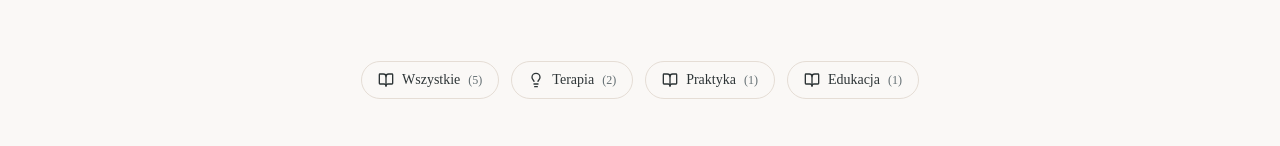
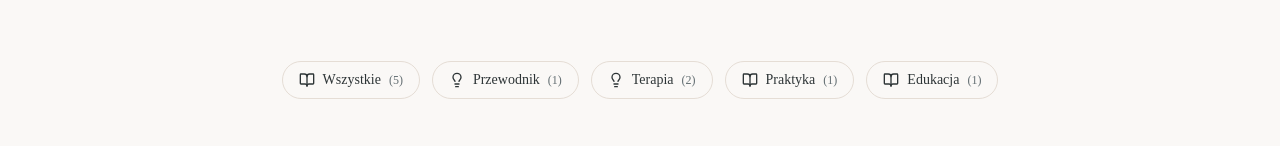
Before and after one commit to totawierzba-star/sg-8666905e-bcc0-4ab2-a8e9-61b5a6ffc3b2-1773721541, a Next.js app: page /artykuly in a window 1280 px wide. Shown: the part 288-434 px from the top of the page. Built offline with nearby package versions, Linux system fonts and the light colour scheme; grey boxes are pictures that could not be loaded.

Commit message:
fix(articles): Correctly add bajkoterapia article and update categories

```diff
--- a/src/pages/artykuly/index.tsx
+++ b/src/pages/artykuly/index.tsx
@@ -58,6 +58,7 @@ const articles = [
 
 const categories = [
   { name: "Wszystkie", icon: BookOpen, count: articles.length },
+  { name: "Przewodnik", icon: Lightbulb, count: 1 },
   { name: "Terapia", icon: Lightbulb, count: 2 },
   { name: "Praktyka", icon: BookOpen, count: 1 },
   { name: "Edukacja", icon: BookOpen, count: 1 },
```
